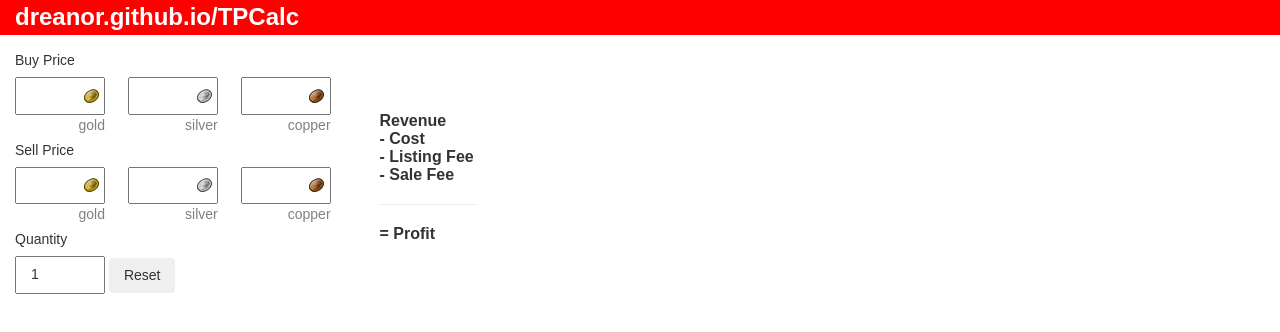
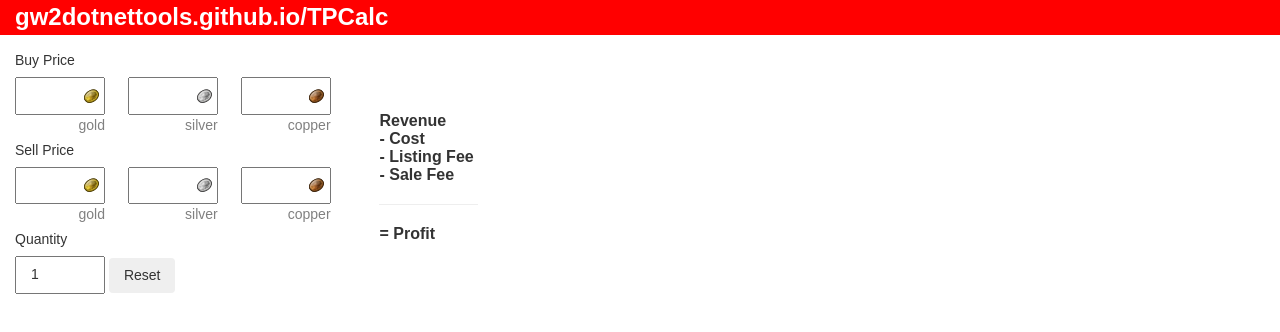
Before and after one commit to GW2DotNetTools/TPCalc, a plain HTML site: page index.html in a window 1280 px wide. Drawn offline with nearby package versions, Linux system fonts and the light colour scheme.

Commit message:
changed name

```diff
--- a/index.html
+++ b/index.html
@@ -9,7 +9,7 @@
 </head>
 <body>
     <div id="header">
-       <a href="https://dreanor.github.io/TPCalc/"><font color="white" size="5"><b>dreanor.github.io/TPCalc</b></font></a>
+       <a href="https://gw2dotnettools.github.io/TPCalc/"><font color="white" size="5"><b>gw2dotnettools.github.io/TPCalc</b></font></a>
     </div>
     <div class="content">
         <div class="column input-column">
```
